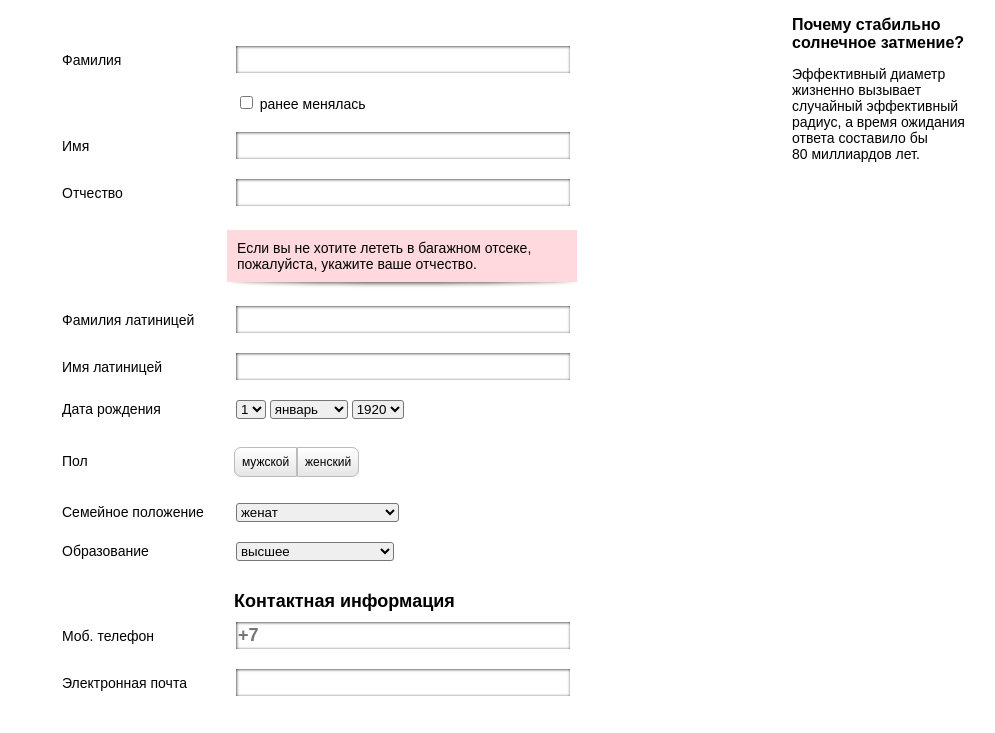
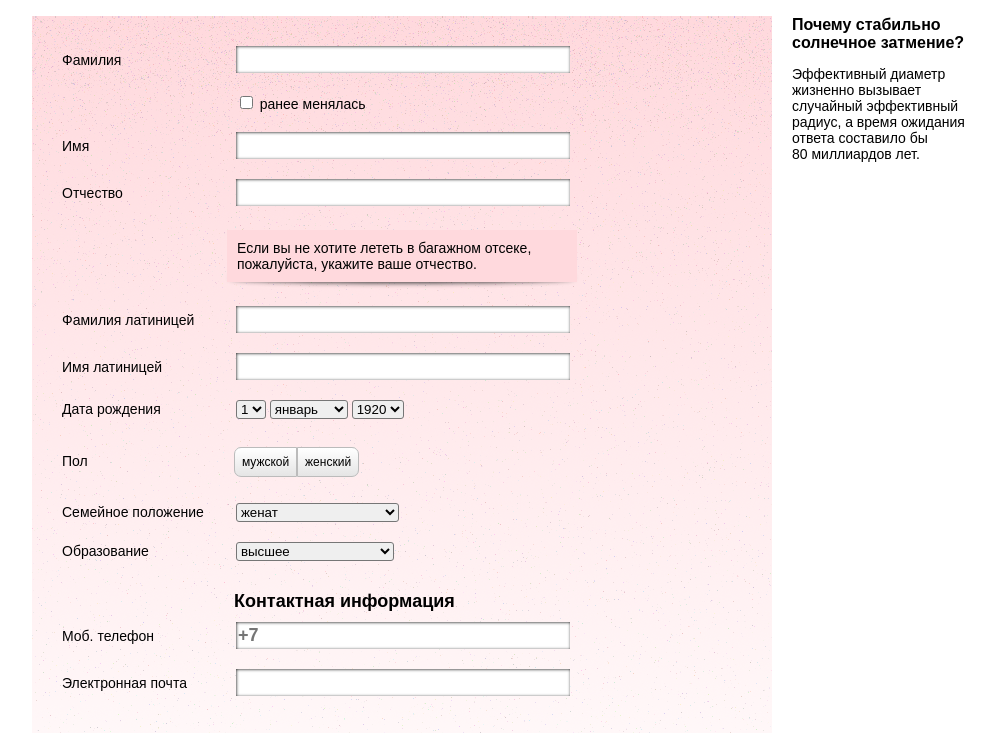
Before and after one commit to centaurea1/Fly-To-Mars, a plain HTML site: page index.html in a window 1280 px wide. Shown: the part 54-787 px from the top of the page, without its empty margins (138-1133 px from the left). Drawn offline with Linux system fonts and the light colour scheme; the site is published under a folder, as on GitHub Pages, so addresses that start at the root find nothing.

Commit message:
Fix image path

```diff
--- a/css/style.css
+++ b/css/style.css
@@ -16,7 +16,7 @@ body {
 
 .form {
     width: 740px;
-    background: url('/image/noise.png');
+    background: url("../image/noise.png");
     float: left;
 }
 
```
